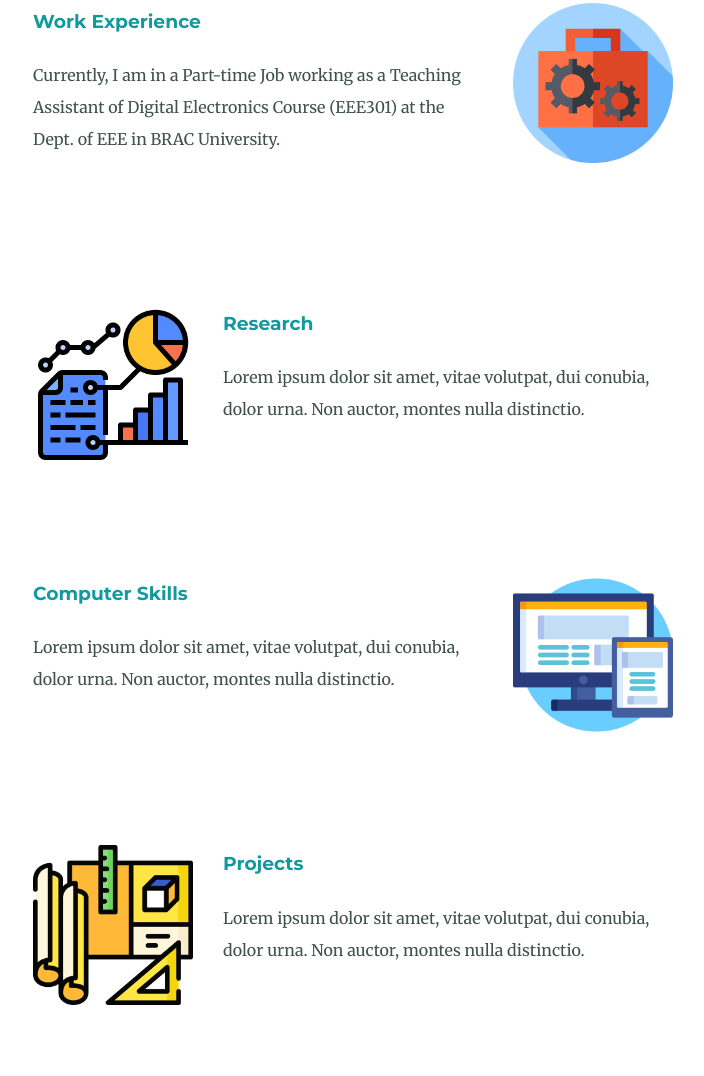
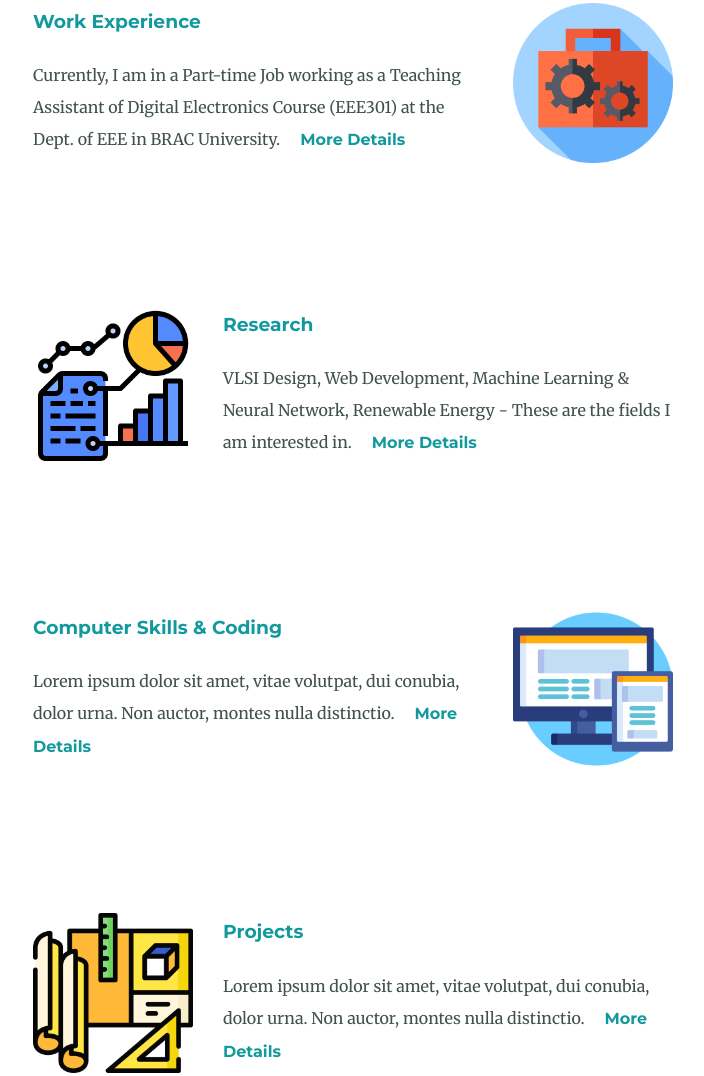
Before and after one commit to kamrulshuvo20/My-Stylized-Personal-Site, a plain HTML site: page index.html in a window 1280 px wide. Shown: the part 2193-3269 px from the top of the page, without its empty margins (287-991 px from the left). Drawn offline with Linux system fonts and the light colour scheme.

Commit message:
2nd Commit - 22nd June 2021

```diff
--- a/index.html
+++ b/index.html
@@ -32,30 +32,30 @@
           <div class="skill-row">
             <img class="edu-img" src="images/education.png" alt="">
             <h3>Education</h3>
-            <p>I've completed my Bachelor's Degree in Electrical & Electronic Engineering in 2020 from BRAC University. Currently, I am completing my Master's degree in Electrical & Electronic Engineering at BRAC University. <a class="mid-anchor" href="education.html">More Details</a> </p>
+            <p>I've completed my Bachelor's Degree in Electrical & Electronic Engineering in 2020 from BRAC University. Currently, I am completing my Master's degree in Electrical & Electronic Engineering at BRAC University.<a class="mid-anchor" href="education.html">More Details</a></p>
           </div>
         </div>
         <div class="slot">
           <div class="skill-row">
             <img class="work-img" src="images/work.png" alt="">
             <h3>Work Experience</h3>
-            <p>Currently, I am in a Part-time Job working as a Teaching Assistant of Digital Electronics Course (EEE301) at the Dept. of EEE in BRAC University.</p>
+            <p>Currently, I am in a Part-time Job working as a Teaching Assistant of Digital Electronics Course (EEE301) at the Dept. of EEE in BRAC University.<a class="mid-anchor" href="education.html">More Details</a></p>
           </div>
         </div>
         <div class="skill-row">
           <img class="res-img" src="images/research.png" alt="">
           <h3>Research</h3>
-          <p>Lorem ipsum dolor sit amet, vitae volutpat, dui conubia, dolor urna. Non auctor, montes nulla distinctio.</p>
+          <p>VLSI Design, Web Development, Machine Learning & Neural Network, Renewable Energy - These are the fields I am interested in.<a class="mid-anchor" href="education.html">More Details</a></p>
         </div>
         <div class="skill-row">
           <img class="comp-img" src="images/computer.png" alt="">
-          <h3>Computer Skills</h3>
-          <p>Lorem ipsum dolor sit amet, vitae volutpat, dui conubia, dolor urna. Non auctor, montes nulla distinctio.</p>
+          <h3>Computer Skills & Coding</h3>
+          <p>Lorem ipsum dolor sit amet, vitae volutpat, dui conubia, dolor urna. Non auctor, montes nulla distinctio.<a class="mid-anchor" href="education.html">More Details</a></p>
         </div>
         <div class="skill-row">
           <img class="proj-img" src="images/project.png" alt="">
           <h3>Projects</h3>
-          <p>Lorem ipsum dolor sit amet, vitae volutpat, dui conubia, dolor urna. Non auctor, montes nulla distinctio.</p>
+          <p>Lorem ipsum dolor sit amet, vitae volutpat, dui conubia, dolor urna. Non auctor, montes nulla distinctio.<a class="mid-anchor" href="education.html">More Details</a></p>
         </div>
       </div>
 
@@ -70,9 +70,9 @@
     </div>
 
     <div class="bottom-container">
-      <a class="foot-anchor" href="footer-link" href="https://www.linkedin.com/in/md-kamrul-islam-7409b4176/">LinkedIn</a>
-      <a class="foot-anchor" href="footer-link" href="https://www.facebook.com/kamrulshuvo20/">Facebook</a>
-      <a class="foot-anchor" href="footer-link" href="https://mdkamrulislam-web.github.io/My-CV/">Website</a>
+      <a class="foot-anchor" href="https://www.linkedin.com/in/md-kamrul-islam-7409b4176/">LinkedIn</a>
+      <a class="foot-anchor" href="https://www.facebook.com/kamrulshuvo20/">Facebook</a>
+      <a class="foot-anchor" href="https://mdkamrulislam-web.github.io/My-CV/">Website</a>
       <p class="copy-right">© 2021. Md. Kamrul Islam. All Rights Reserved.</p>
     </div>
   </body>
```
